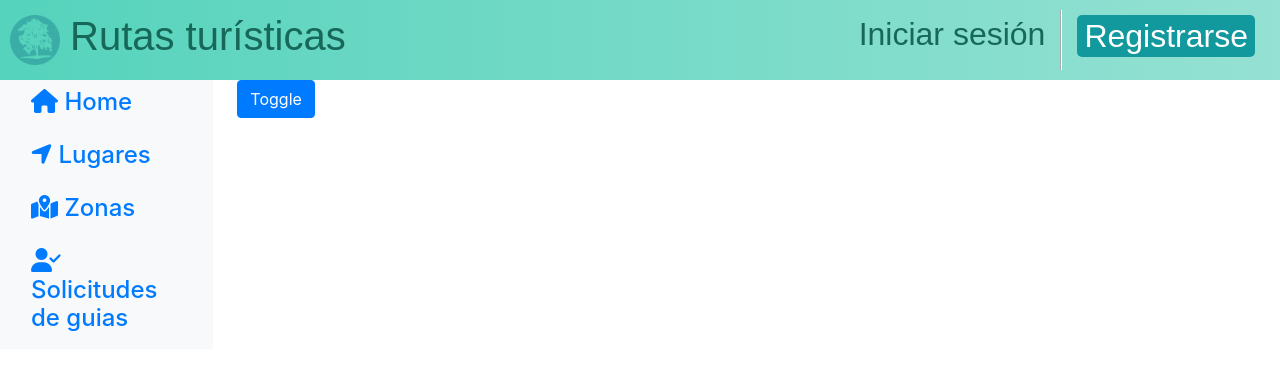
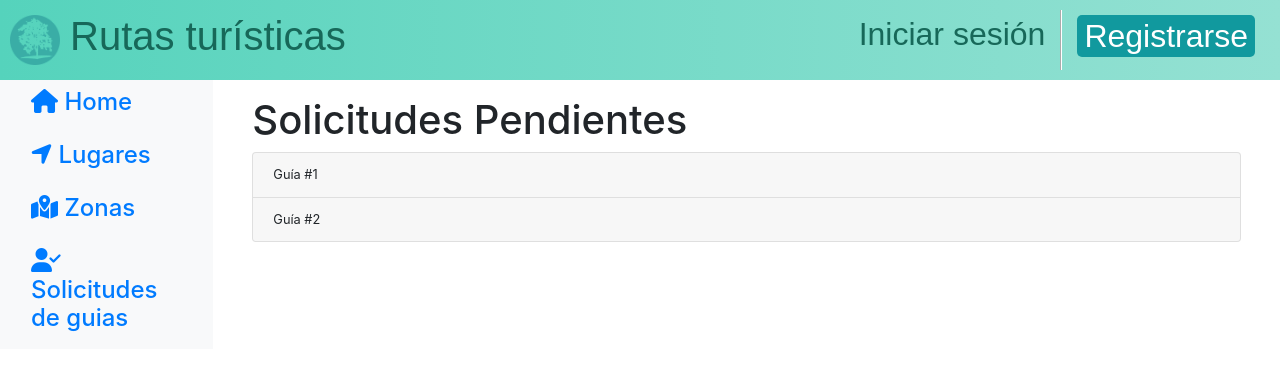
Before and after one commit to Trixtaro/rutasturisticas, a React (Create React App) app in the folder react-app/: page /admin/solicitudes in a window 1280 px wide. Shown: the top 370 px of the page. Built offline with nearby package versions, Linux system fonts and the light colour scheme; no server answers; a web font is replaced by a local one.

Commit message:
Se mejoró página de guías pendientes

```diff
--- a/react-app/src/components/App.js
+++ b/react-app/src/components/App.js
@@ -8,7 +8,8 @@ import Login from '../pages/LoginPage';
 import BuscarLugares from '../pages/LugaresPage';
 import LugarPage from '../pages/LugarPage';
 import Page404 from '../pages/Page404';
-import GuiasPendientePage from '../pages/admin/solicitudGuia/GuiasPendientePage.js';
+import GuiasPendientePage from '../pages/admin/solicitudGuia/GuiasPendientePage';
+import SolicitudGuias from '../pages/admin/solicitudGuia/SolicitudGuias';
 import RegisterTurista from '../pages/RegisterTurista';
 import RegisterGuia from '../pages/RegisterGuia';
 import AdminLugar from '../pages/admin/lugar/LugarPage';
@@ -26,6 +27,7 @@ function App () {
                 <AppRoute exact path="/lugar/:id" component={LugarPage} layout={Layout} />
 
                 <AppRoute exact path="/admin/solicitudes" component={GuiasPendientePage} layout={AdminLayout} />
+                <AppRoute exact path="/admin/solicitudes/ver/:id" component={SolicitudGuias} layout={AdminLayout} />
                 <AppRoute exact path="/admin/home" component={AdminHomePage} layout={AdminLayout} />
                 <AppRoute exact path="/admin/lugar" component={AdminLugar} layout={AdminLayout} />
                 <AppRoute exact path="/admin/lugar/agregar" component={AdminAgregarLugar} layout={AdminLayout} />
--- a/react-app/src/pages/admin/solicitudGuia/GuiasPendientePage.js
+++ b/react-app/src/pages/admin/solicitudGuia/GuiasPendientePage.js
@@ -1,28 +1,60 @@
 import React from 'react';
-import { Collapse, Button, CardBody, Card } from 'reactstrap';
+import { UncontrolledCollapse, Button, Card, CardHeader, CardBody, CardTitle, CardText } from 'reactstrap';
+import {Link} from 'react-router-dom';
 
 class GuiasPendientePage extends React.Component {
     constructor (props) {
         super(props);
         this.state = {
             isOpenCollapse: false,
+            guias: [],
+        }
+    }
+
+    componentDidMount () {
+        var resultado = [{
+            codigo: '#1',
+            nombre: 'Cinthya',
+            fechaEnvio: 'hoy',
+            id: '1'
+        }, {
+            codigo: '#2',
+            nombre: 'Luis',
+            fechaEnvio: 'ayer',
+            id: '2'
+        }];
+
+        this.setState({
+            guias: resultado
+        });
+    }
+
+    listar () {
+        if (this.state.guias.length > 0) {
+            return this.state.guias.map( (e, i) =>
+                <Card key={i}>
+                    <CardHeader>
+                        <a id={ 'toggler-' + e.id } >Guía {e.codigo}</a>
+                    </CardHeader>
+                <UncontrolledCollapse toggler={ '#toggler-' + e.id }>
+                    <CardBody>
+                        <CardTitle>{e.nombre}</CardTitle>
+                        <Link to={`/admin/solicitudes/ver/${e.id}`} >Más Información</Link>
+                        <CardText><small className="text-muted">Fecha de envio: {e.fechaEnvio}</small></CardText>
+                    </CardBody>
+                </UncontrolledCollapse >
+                </Card>
+            );
         }
     }
 
     render () {
         return (
-            <div>
-                <Button color="primary" onClick={ () => this.setState({ isOpenCollapse: !this.state.isOpenCollapse }) } style={{ marginBottom: '1rem' }}>Toggle</Button>
-                <Collapse isOpen={this.state.isOpenCollapse}>
-                    <Card>
-                        <CardBody>
-                            Anim pariatur cliche reprehenderit,
-                             enim eiusmod high life accusamus terry richardson ad squid. Nihil
-                             anim keffiyeh helvetica, craft beer labore wes anderson cred
-                             nesciunt sapiente ea proident.
-                        </CardBody>
-                    </Card>
-                </Collapse>
+            <div className='container-fluid mt-3'>
+                <h1>Solicitudes Pendientes</h1>
+                <div className="accordion">
+                    { this.listar() }
+                </div>
             </div>
         );
     }
```
